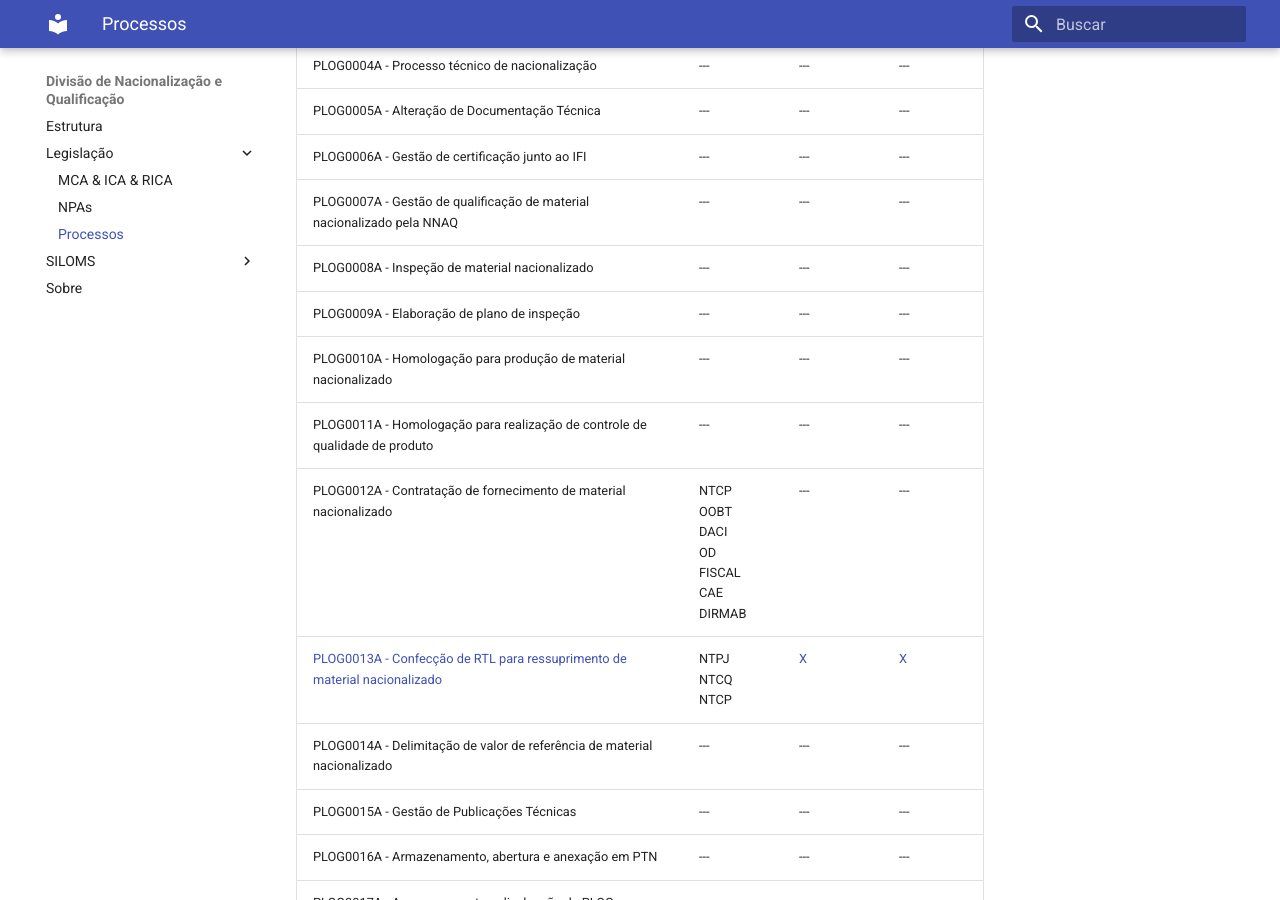
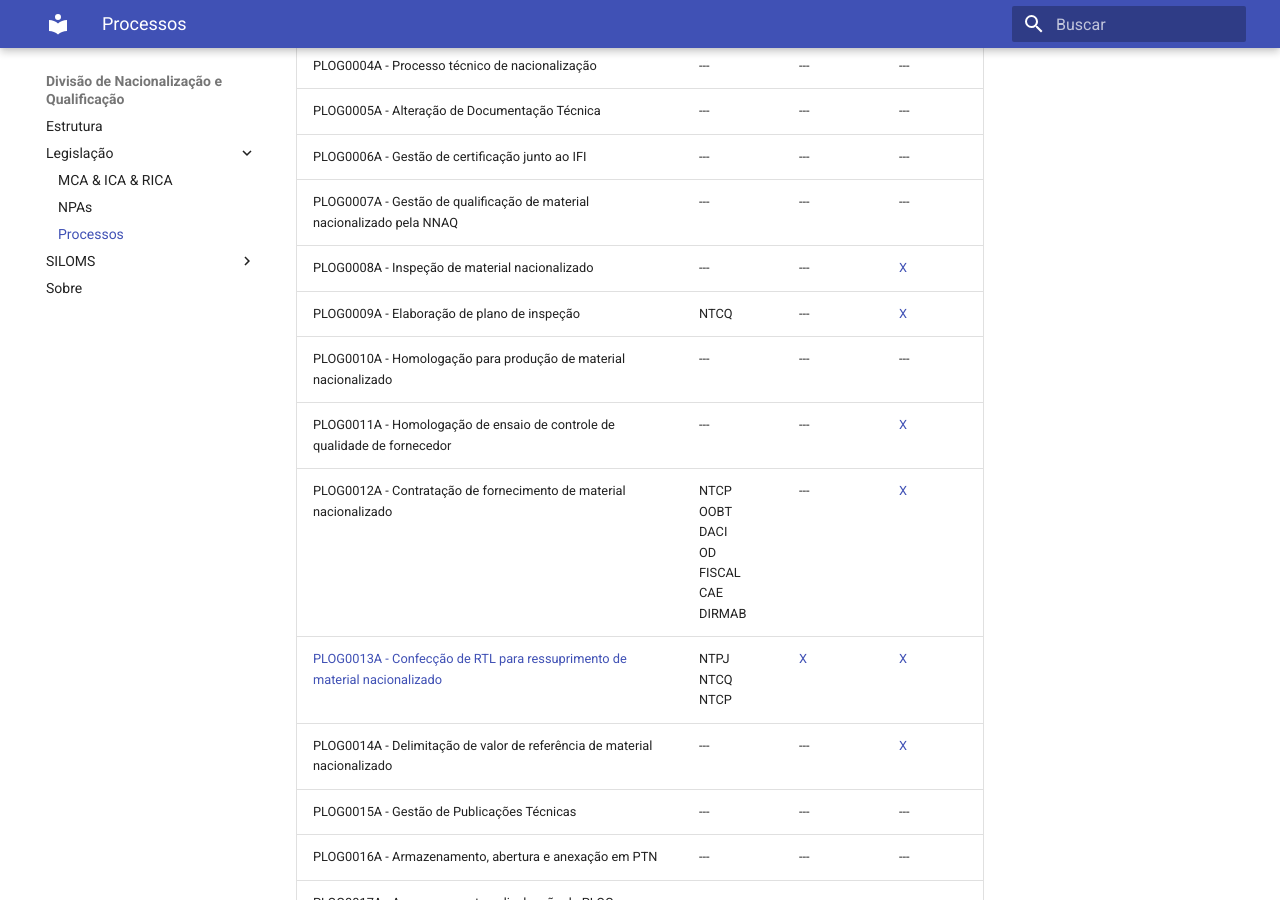
Before and after one commit to nacionalizacao/nacionalizacao.github.io, an MkDocs documentation site: the page built from docs/legislacao/plog/index.md, in a window 1280 px wide and 900 px high, scrolled down 442 px. Built offline with MkDocs 1.6.1 and Material for MkDocs 9.7.7, drawn with Linux system fonts in a browser that asks for light colours.

Commit message:
PLOG0014

```diff
--- a/docs/legislacao/plog/index.md
+++ b/docs/legislacao/plog/index.md
@@ -9,13 +9,13 @@
 | PLOG0005A - Alteração de Documentação Técnica | ---     | --- | --- |
 | PLOG0006A - Gestão de certificação junto ao IFI | ---     | --- | --- |
 | PLOG0007A - Gestão de qualificação de material nacionalizado pela NNAQ | ---     | --- | --- |
-| PLOG0008A - Inspeção de material nacionalizado | ---     | --- | --- |
-| PLOG0009A - Elaboração de plano de inspeção | ---     | --- | --- |
+| PLOG0008A - Inspeção de material nacionalizado | ---     | --- | [X](PLOG0008A.bpm) |
+| PLOG0009A - Elaboração de plano de inspeção | NTCQ     | --- | [X](PLOG0009A.bpm) |
 | PLOG0010A - Homologação para produção de material nacionalizado | ---     | --- | --- |
-| PLOG0011A - Homologação para realização de controle de qualidade de produto | ---     | --- | --- |
-| PLOG0012A - Contratação de fornecimento de material nacionalizado | NTCP <br> OOBT <br> DACI <br> OD <br> FISCAL <br> CAE <br> DIRMAB | --- | --- |
+| PLOG0011A - Homologação de ensaio de controle de qualidade de fornecedor | ---     | --- | [X](PLOG0011A.bpm) |
+| PLOG0012A - Contratação de fornecimento de material nacionalizado | NTCP <br> OOBT <br> DACI <br> OD <br> FISCAL <br> CAE <br> DIRMAB | --- | [X](PLOG0012A.bpm) |
 | [PLOG0013A - Confecção de RTL para ressuprimento de material nacionalizado](PLOG0013A.pdf) | NTPJ <br> NTCQ <br> NTCP  | [X](PLOG0013A.docx) | [X](PLOG0013A.bpm) |
-| PLOG0014A - Delimitação de valor de referência de material nacionalizado | ---     | --- | --- |
+| PLOG0014A - Delimitação de valor de referência de material nacionalizado | ---     | --- | [X](PLOG0014A.bpm) |
 | PLOG0015A - Gestão de Publicações Técnicas | ---     | --- | --- |
 | PLOG0016A - Armazenamento, abertura e anexação em PTN | ---     | --- | --- |
 | PLOG0017A - Armazenamento e divulgação de PLOG | ---     | --- | --- |
```
Also changed, not shown: 5 other files.
